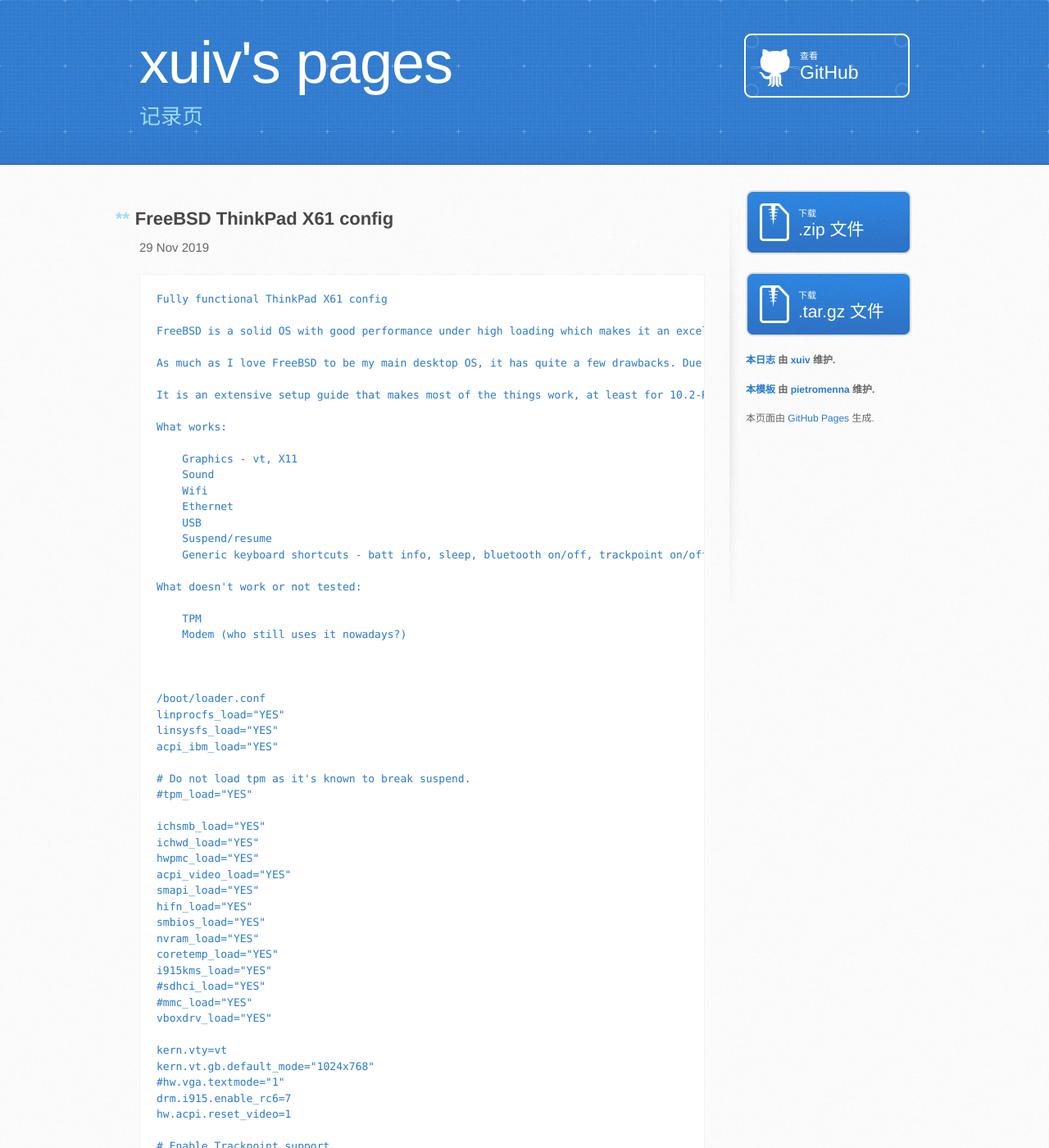
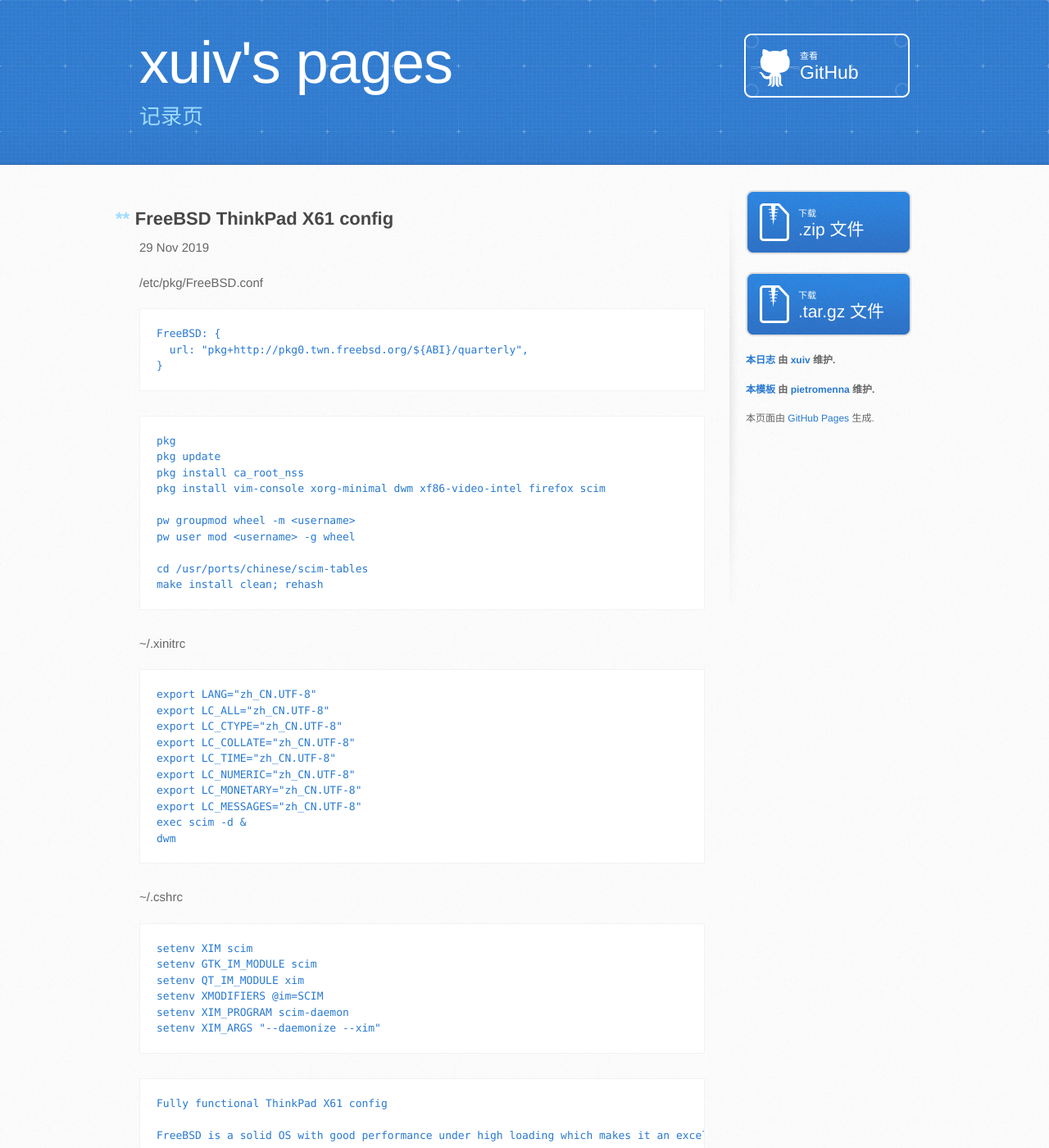
Before and after one commit to xuiv/xuiv.github.io, a Jekyll site: the page built from _posts/2019-11-29-freebsd-x61.markdown, in a window 1280 px wide and 1400 px high. Shown: the whole window at 82% size. Built offline with Jekyll 4.4.1, drawn with Linux system fonts in a browser that asks for light colours; some web fonts are replaced.

Commit message:
Update 2019-11-29-freebsd-x61.markdown

````diff
--- a/_posts/2019-11-29-freebsd-x61.markdown
+++ b/_posts/2019-11-29-freebsd-x61.markdown
@@ -4,6 +4,51 @@ title:  "FreeBSD ThinkPad X61 config"
 date:   2019-11-29 13:56:00
 categories: computer config
 ---
+
+/etc/pkg/FreeBSD.conf
+```
+FreeBSD: {
+  url: "pkg+http://pkg0.twn.freebsd.org/${ABI}/quarterly",
+}
+```
+```
+pkg
+pkg update
+pkg install ca_root_nss
+pkg install vim-console xorg-minimal dwm xf86-video-intel firefox scim
+
+pw groupmod wheel -m <username>
+pw user mod <username> -g wheel
+
+cd /usr/ports/chinese/scim-tables
+make install clean; rehash
+```
+
+~/.xinitrc
+```
+export LANG="zh_CN.UTF-8"
+export LC_ALL="zh_CN.UTF-8"
+export LC_CTYPE="zh_CN.UTF-8"
+export LC_COLLATE="zh_CN.UTF-8"
+export LC_TIME="zh_CN.UTF-8"
+export LC_NUMERIC="zh_CN.UTF-8"
+export LC_MONETARY="zh_CN.UTF-8"
+export LC_MESSAGES="zh_CN.UTF-8"
+exec scim -d &
+dwm
+```
+~/.cshrc
+```
+setenv XIM scim
+setenv GTK_IM_MODULE scim
+setenv QT_IM_MODULE xim
+setenv XMODIFIERS @im=SCIM
+setenv XIM_PROGRAM scim-daemon
+setenv XIM_ARGS "--daemonize --xim"
+```
+
+
+
 
 
 ```
````
